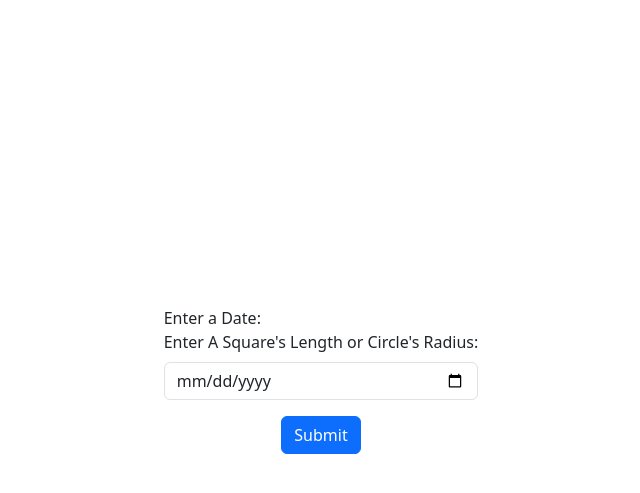
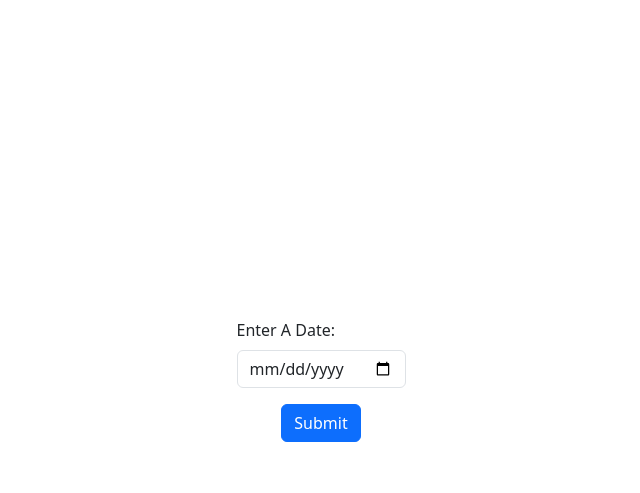
Before and after one commit to Covnant/ELECT2, a PHP site: the page made by Quiz1/Question 1.php in a window 1280 px wide. Shown: the top 493 px of the page, without its empty margins (319-959 px from the left). Run offline with PHP 8.4, Linux system fonts and the light colour scheme.

Commit message:
Files Added

```diff
--- a/Quiz1/Question 1.php
+++ b/Quiz1/Question 1.php
@@ -29,9 +29,9 @@
 <body>
 <div class="d-flex align-items-center justify-content-center vh-100" style="flex-direction: column;">
     <form method="POST">
-        <label>Enter a Date:</label>
+
         <div class="mb-3">
-            <label for="input_date" class="form-label">Enter A Square's Length or Circle's Radius: </label>
+            <label for="input_date" class="form-label">Enter A Date: </label>
             <input id="input_date" class="form-control" type="date" name="date" required>
         </div>
         <div style="text-align: center">
@@ -40,7 +40,7 @@
     </form>
     <div style="text-align: center">
         </br>
-       <?php echo $newDate; ?>
+       <?php echo $newDate;?>
     </div>
 </div>
 
```
